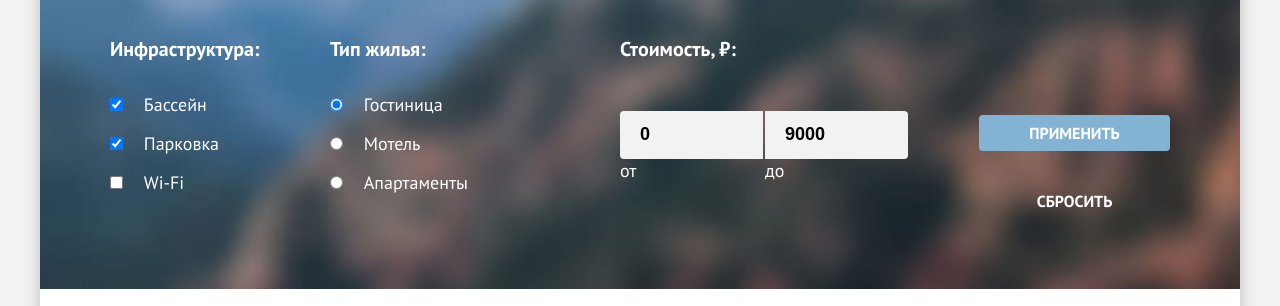
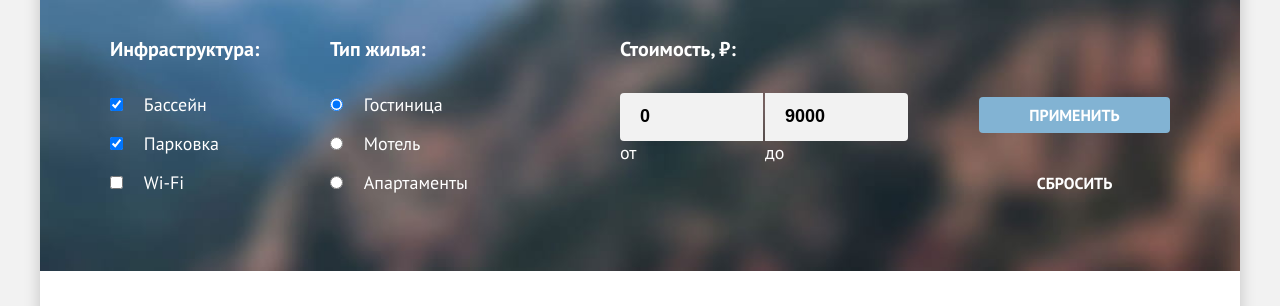
Before and after one commit to htmlacademy-htmlcss/498801-sedona-3, a plain HTML site: page catalog.html in a window 1280 px wide. Shown: the part 210-516 px from the top of the page. Drawn offline with Linux system fonts and the light colour scheme.

Commit message:
стилизует сетки компонентов

```diff
--- a/styles/style.css
+++ b/styles/style.css
@@ -621,7 +621,7 @@ img {
 .filter__input-wrap {
   display: flex;
   gap: 2px;
-  margin-bottom: 36px;
+  margin: 0 0 36px;
 }
 
 .filter__button {
```
